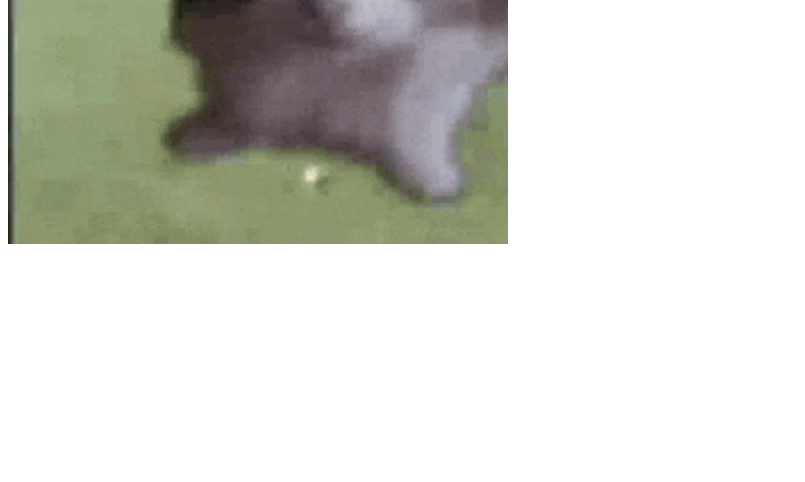
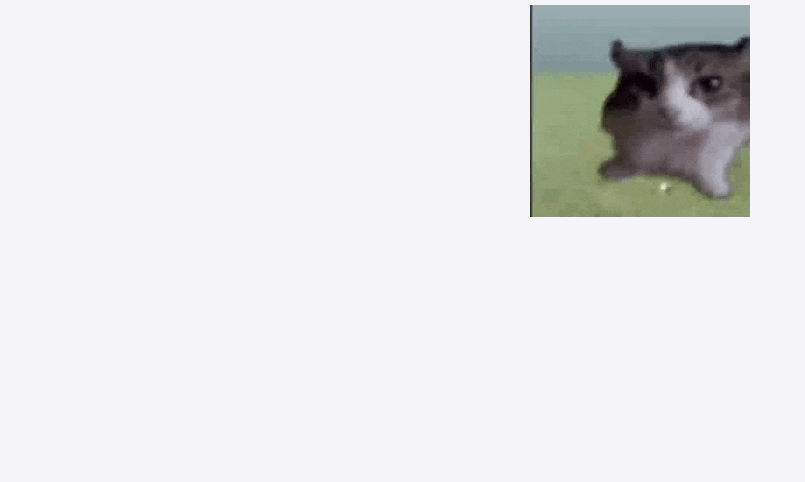
Before and after one commit to GitMan0309/GitMan0309.github.io, a plain HTML site: page index.html in a window 1280 px wide. Shown: the part 318-800 px from the top of the page, without its empty margins (0-805 px from the left). Drawn offline with Linux system fonts and the light colour scheme.

Commit message:
Test dog

```diff
--- a/index.html
+++ b/index.html
@@ -4,9 +4,37 @@
     <meta charset="UTF-8">
     <meta name="viewport" content="width=device-width, initial-scale=1.0">
     <title>GIF Showcase</title>
+    <style>
+        /* 기본 스타일 초기화 */
+        * {
+            margin: 0;
+            padding: 0;
+            box-sizing: border-box;
+        }
+
+        /* 전체 페이지 중앙 정렬 및 반응형 설정 */
+        body {
+            display: flex;
+            justify-content: center;
+            align-items: center;
+            min-height: 100vh;
+            font-family: Arial, sans-serif;
+            background-color: #f4f4f9;
+        }
+
+        /* GIF 이미지 스타일 */
+        .gif-container img {
+            width: 100%;
+            max-width: 500px; /* GIF의 최대 크기 */
+            height: auto;
+            display: block;
+        }
+    </style>
 </head>
 <body>
-    <h1>GIF Showcase</h1>
-    <img src="exploding-car-explode.gif" alt="Sample GIF" style="width:100%; max-width:500px;">
+    <div class="gif-container">
+        <h1 style="text-align: center; margin-bottom: 20px;">GIF Showcase</h1>
+        <img src="exploding-car-explode.gif" alt="Sample GIF">
+    </div>
 </body>
 </html>
```
